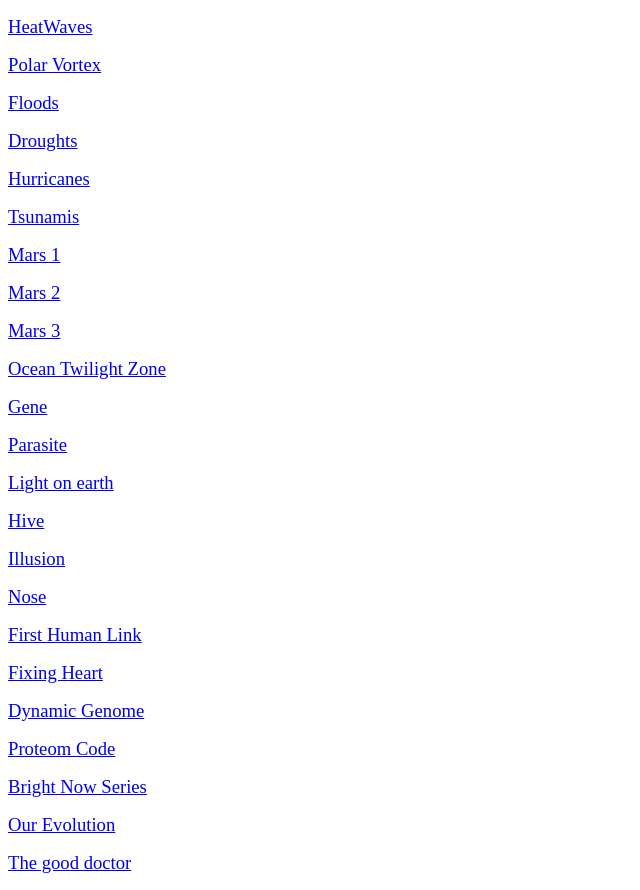
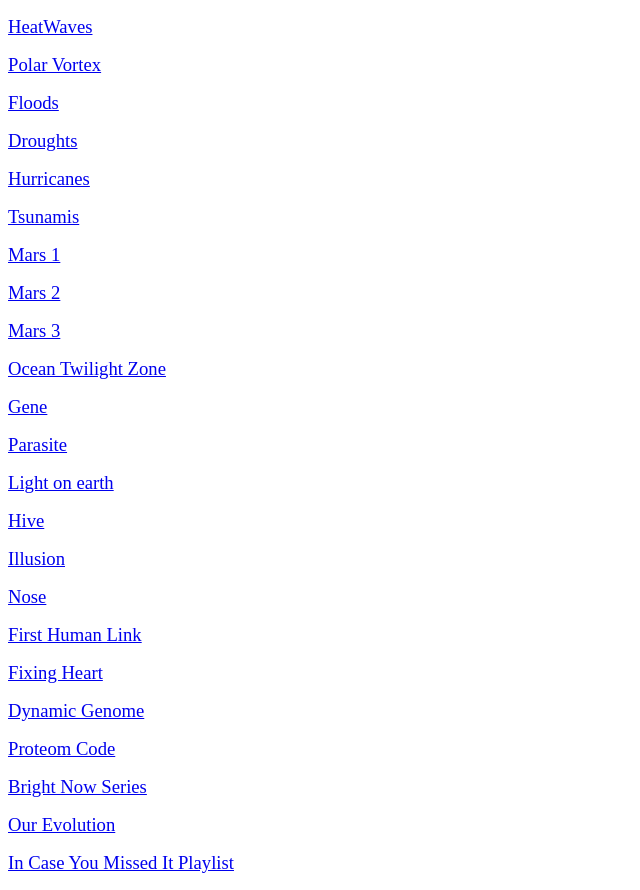
Before and after one commit to niamt1/videos, a plain HTML site: page index.html in a window 1280 px wide. Shown: the whole page, without its empty margins (0-640 px from the left). Drawn offline with Linux system fonts and the light colour scheme.

Commit message:
Update index.html

```diff
--- a/index.html
+++ b/index.html
@@ -24,5 +24,5 @@
 <p><span style="font-size: 14pt;"><a href="https://curiositystream.com/video/2392" target="_blank" rel="noopener noreferrer">Proteom Code</a></span></p>
 <p><span style="font-size: 14pt;"><a href="https://curiositystream.com/video/3448" target="_blank" rel="noopener noreferrer">Bright Now Series</a></span></p>
 <p><span style="font-size: 14pt;"><a href="https://curiositystream.com/video/2091" target="_blank" rel="noopener noreferrer">Our Evolution</a></span></p>
-<p><span style="font-size: 14pt;"><a href="http://server4.ftpbd.net/FTP-4/English%20%26%20Foreign%20TV%20Series/The%20Good%20Doctor%20%28TV%20Series%202017%20%29%20720p/" target="_blank" rel="noopener noreferrer">The good doctor</a></span></p>
+<p><span style="font-size: 14pt;"><a href="https://curiositystream.com/browse/playlist/150?title=In%20Case%20You%20Missed%20It%20(ICYMI)" target="_blank" rel="noopener noreferrer">In Case You Missed It Playlist</a></span></p>
 </body>
```
